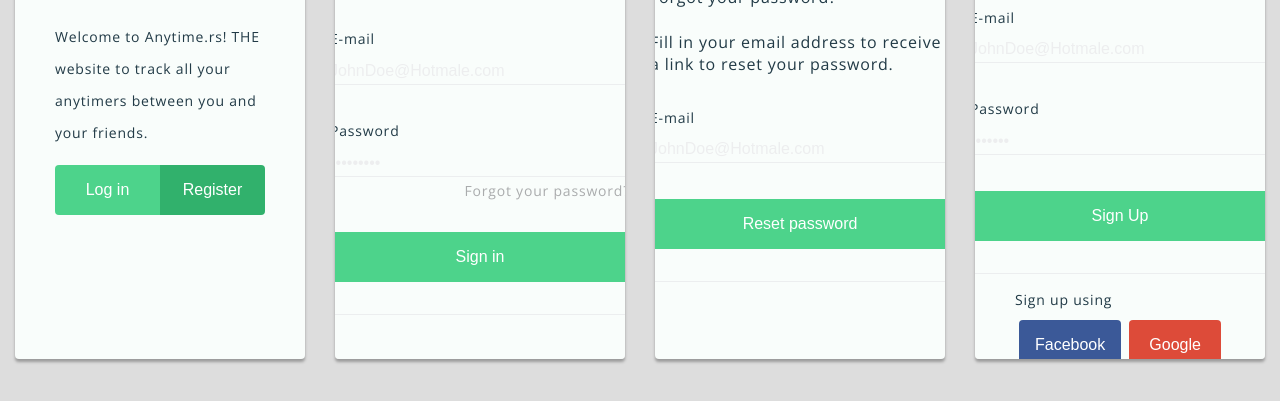
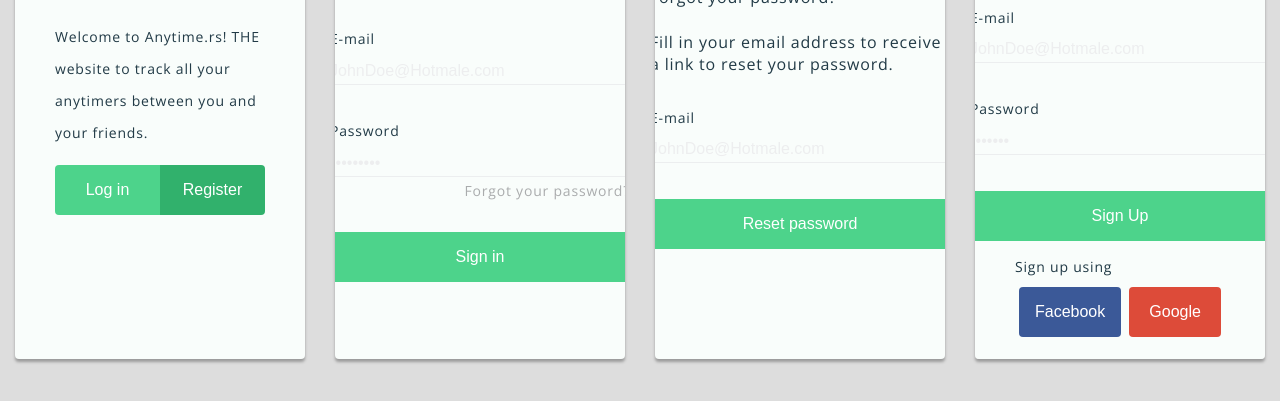
Before and after one commit to twanmulder/anytimers-temp, a plain HTML site: page concepting/1/index.html in a window 1280 px wide. Shown: the part 361-762 px from the top of the page. Drawn offline with nearby package versions, Linux system fonts and the light colour scheme.

Commit message:
Updated register buttons to fit screen
Updated register buttons to fit screen

```diff
--- a/concepting/css/css.scss
+++ b/concepting/css/css.scss
@@ -79,10 +79,7 @@ form {
   .wrapper {
     width: 300px;
 
-    padding-bottom: 2rem;
     margin-bottom: 1rem;
-
-    border-bottom: 1px solid #eceeef;
   }
 
   label {
```
Also changed, not shown: concepting/css/css.css, 1 other file.
